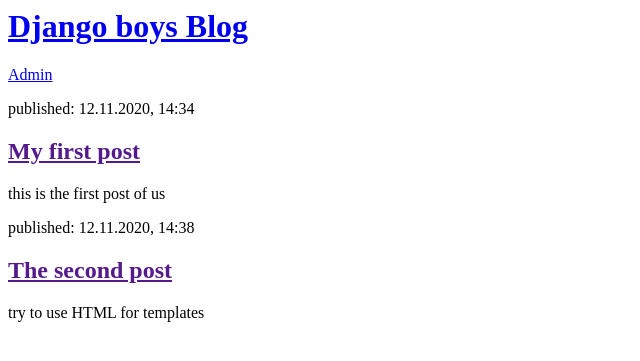
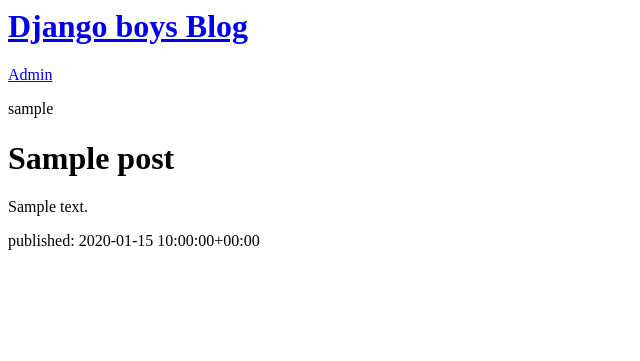
Before and after one commit to fkhanigm/djangoboys, a Django app: page / in a window 1280 px wide. Shown: the top 361 px of the page, without its empty margins (0-640 px from the left). Run offline with Django 3.2, Linux system fonts and the light colour scheme; tables that the repository leaves empty hold one stand-in row (values such as "Sample post").

Commit message:
modified templates to display posts from database.

```diff
--- a/blog/templates/blog/post_list.html
+++ b/blog/templates/blog/post_list.html
@@ -9,17 +9,15 @@
         <h1><a href="/">Django boys Blog</a></h1>
         <p><a href='/admin'>Admin</a></P>
     <div>
+    {% for i in posts %}
+    <div>
+        <p>{{ i.author }}</p>
+        <h1>{{ i.title }}</h1>
+        <p>{{ i.text }}</p>
+        <p>published: {{ i.published_date|linebreaksbr}}</p>
+        <! --linebreaksbr is text through a filter to convert line-breaks into paragraphsd -->
+    </div>
+    {% endfor %}
 
-    <div>
-        <p>published: 12.11.2020, 14:34</p>
-        <h2><a href=''>My first post</a></h2>
-        <p>this is the first post of us</p>
-    </div>
-
-    <div>
-        <p><p>published: 12.11.2020, 14:38</p>
-        <h2><a href=''>The second post</a></h2>
-        <p>try to use HTML for templates</p>
-    </div>
 </body>
 </html>
--- a/blog/views.py
+++ b/blog/views.py
@@ -1,5 +1,10 @@
 from django.shortcuts import render
+from .models import Post
+from django.utils import timezone
+
 
 # Create your views here.
 def post_list(request): #requesst is create an oject for the view func
-    return render(request, 'blog/post_list.html', {})
+#    return render(request, 'blog/post_list.html', {})
+    posts = Post.objects.filter(published_date__lte=timezone.now()).order_by('-published_date')
+    return render(request, 'blog/post_list.html', {'posts' : posts })
```
